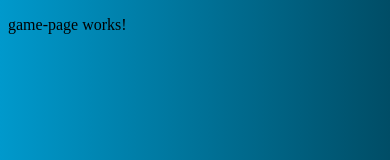
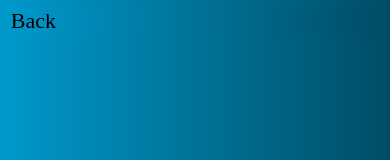
Before and after one commit to dvd2001/MyFirstMillion, an Angular app: page /game in a window 390 px wide. Shown: the top 160 px of the page. Built offline with nearby package versions, Linux system fonts and the light colour scheme.

Commit message:
Adding navbar and functioning back btn to game page

```diff
--- a/src/app/components/game-page/game-page.css
+++ b/src/app/components/game-page/game-page.css
@@ -0,0 +1,41 @@
+div {
+    width: fit-content;
+    height: fit-content;
+    padding: 5px;
+}
+
+#navbar {
+    display: flex;
+    background-image: linear-gradient(to right, var(--bg-gradiant-primary), var(--bg-gradiant-secondary));
+    position: sticky;
+    top: 0;
+    overflow: hidden;
+    align-self: left;
+    margin: 0px;
+    width: 99.7%;
+    padding: 0px;
+}
+
+#backBtn {
+    background-color: transparent;
+    color: var(--button);
+    font-size: 32px;
+    width: fit-content;
+    height: fit-content;
+    border: none;
+    border-radius: 30px;
+    padding: 10px;
+}
+
+#backBtn:hover {
+    background-color: var(--bg-back-hover);
+    cursor: pointer;
+}
+
+@media (max-width: 600px) {
+    #backBtn {
+        font-size: 22px;
+        padding: 0px;
+        margin-left: -10px;
+    }
+}
--- a/src/app/components/game-page/game-page.html
+++ b/src/app/components/game-page/game-page.html
@@ -1 +1,15 @@
-<p>game-page works!</p>
+<div id="navbar">
+    <button id="backBtn" (click)="onBack()">〈 Back</button>
+</div>
+<div id="gold"></div>
+<div id="mine"></div>
+<div id="chocolate"></div>
+<div id="flat"></div>
+<div id="pansion"></div>
+<div class="online">
+    <div class="online" id="level1"></div>
+    <div class="online" id="level2"></div>
+    <div class="online" id="level3"></div>
+    <div class="online" id="level4"></div>
+    <div class="online" id="level5"></div>
+</div>
--- a/src/app/components/game-page/game-page.ts
+++ b/src/app/components/game-page/game-page.ts
@@ -1,5 +1,6 @@
 import { Component } from '@angular/core';
 import { ThemeService } from '../../services/theme-service/theme-service';
+import { Router } from '@angular/router';
 
 @Component({
   selector: 'app-game-page',
@@ -8,5 +9,10 @@ import { ThemeService } from '../../services/theme-service/theme-service';
   styleUrl: './game-page.css',
 })
 export class GamePage {
-  constructor(themeService: ThemeService) { }
+  constructor(private themeService: ThemeService, private router: Router) { }
+  onBack(): void {
+    window.sessionStorage.removeItem('startField');
+    window.sessionStorage.removeItem('maxOnline');
+    this.router.navigate(['']);
+  }
 }
```
